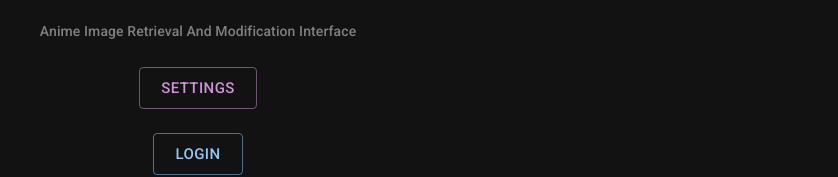
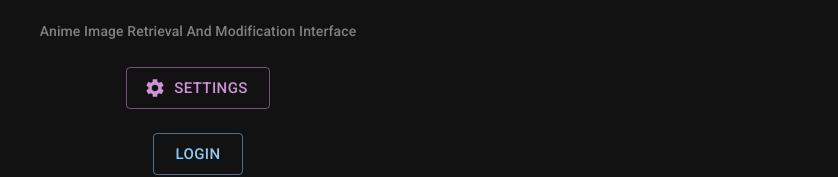
Before and after one commit to Weebs-Incorporated/AIRAMI, a React (Create React App) app: page / in a window 1280 px wide. Shown: the part 358-535 px from the top of the page, without its empty margins (442-1280 px from the left). Built offline with nearby package versions, Linux system fonts and the light colour scheme.

Commit message:
add settings icon to button

```diff
--- a/src/pages/Home/HomePage.tsx
+++ b/src/pages/Home/HomePage.tsx
@@ -1,5 +1,6 @@
 import Button from '@mui/material/Button';
 import Typography from '@mui/material/Typography';
+import SettingsIcon from '@mui/icons-material/Settings';
 import { useContext } from 'react';
 import { LoginButton, ProfileButton } from '../../components/Buttons';
 import { GithubLink, InternalLink } from '../../components/Links';
@@ -15,7 +16,7 @@ export const HomePage = () => {
                 Anime Image Retrieval And Modification Interface
             </Typography>
             <InternalLink to="/settings">
-                <Button variant="outlined" color="secondary" sx={{ mt: 3 }} size="large">
+                <Button variant="outlined" color="secondary" sx={{ mt: 3 }} size="large" startIcon={<SettingsIcon />}>
                     Settings
                 </Button>
             </InternalLink>
```
